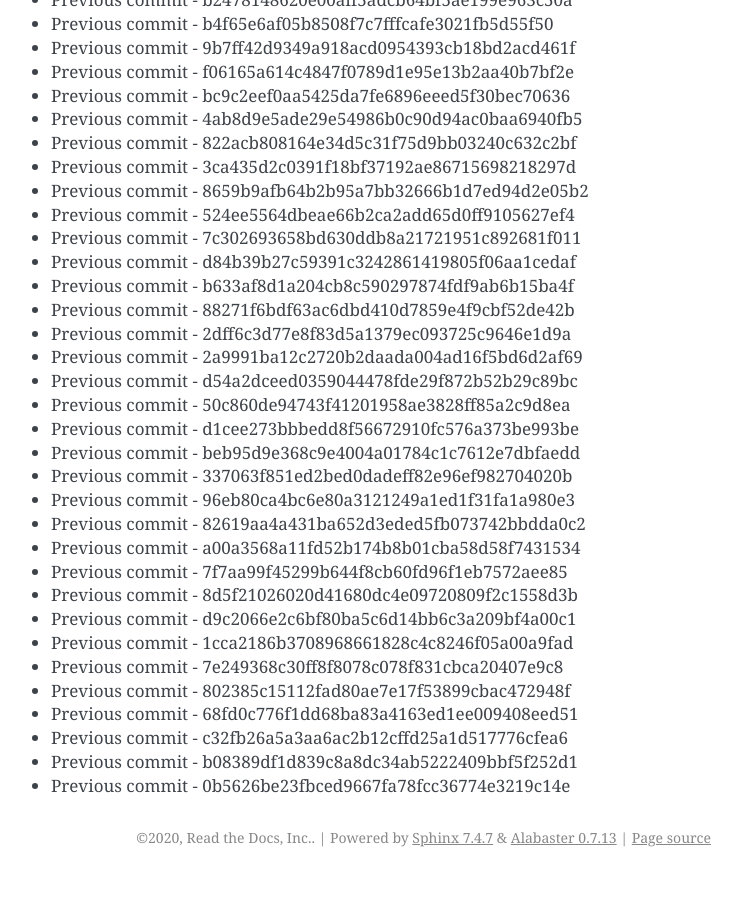
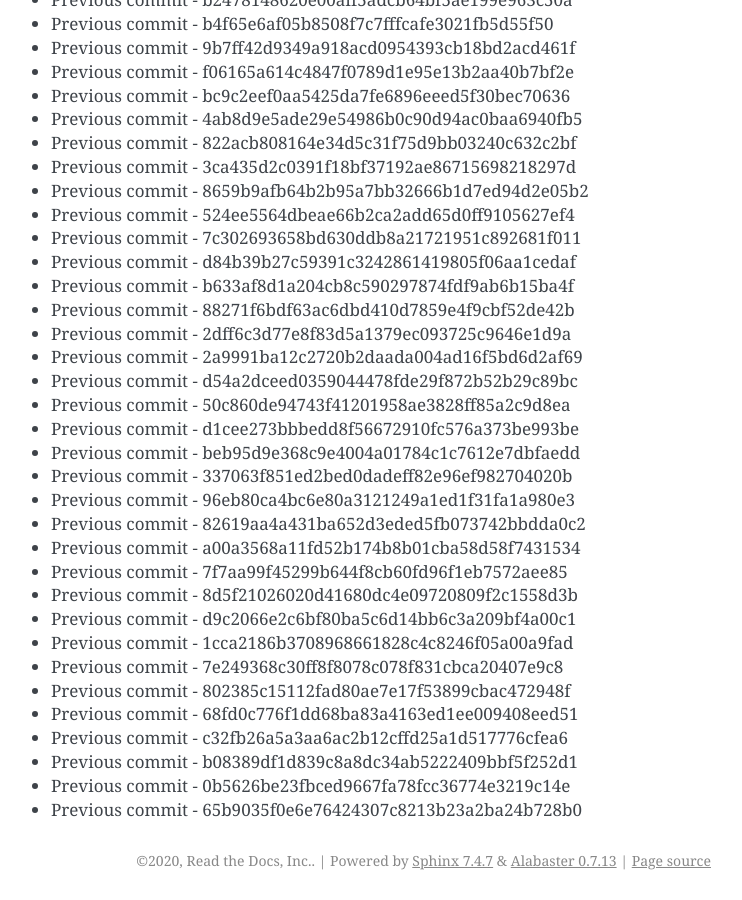
Before and after one commit to readthedocs/rtd-git-stresstest, a Sphinx documentation site: the page built from docs/updates.rst, in a window 1280 px wide and 900 px high, scrolled down 80803 px. Shown: the whole window, without its empty margins (399-1141 px from the left). Built offline with Sphinx 7.4.7, drawn with Linux system fonts in a browser that asks for light colours; before the commit the page ends 81680 px from its top, so only the background shows below that.

Commit message:
Generating commit from previous: 65b9035f0e6e76424307c8213b23a2ba24b728b0

```diff
--- a/docs/updates.rst
+++ b/docs/updates.rst
@@ -3427,3 +3427,4 @@ It can be tested for any performance characteristics.
 * Previous commit - c32fb26a5a3aa6ac2b12cffd25a1d517776cfea6
 * Previous commit - b08389df1d839c8a8dc34ab5222409bbf5f252d1
 * Previous commit - 0b5626be23fbced9667fa78fcc36774e3219c14e
+* Previous commit - 65b9035f0e6e76424307c8213b23a2ba24b728b0
```
